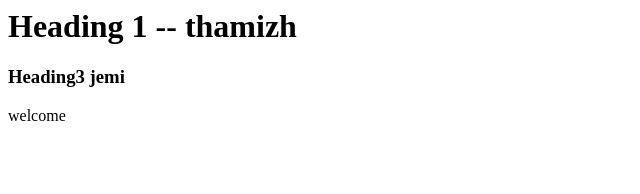
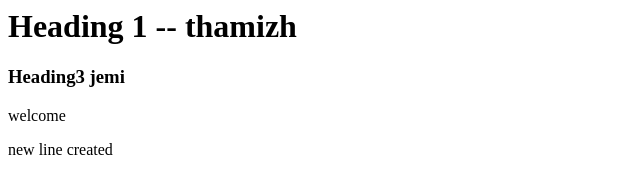
Before and after one commit to thamizh-mentorfox/git_practice, a plain HTML site: page index.html in a window 1280 px wide. Shown: the whole page, without its empty margins (0-640 px from the left). Drawn offline with Linux system fonts and the light colour scheme.

Commit message:
new line added by kalai

```diff
--- a/index.html
+++ b/index.html
@@ -2,10 +2,10 @@
     <head>
 
     </head>
-
     <body>
        <h1>Heading 1 -- thamizh</h1>
        <h3>Heading3 jemi</h3>
        <p>welcome</p>
+       <p> new line created </p>
     </body>
 </html>
```
